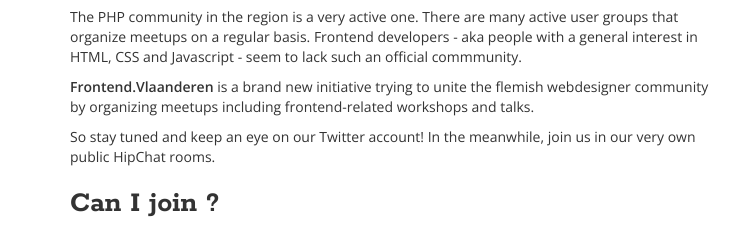
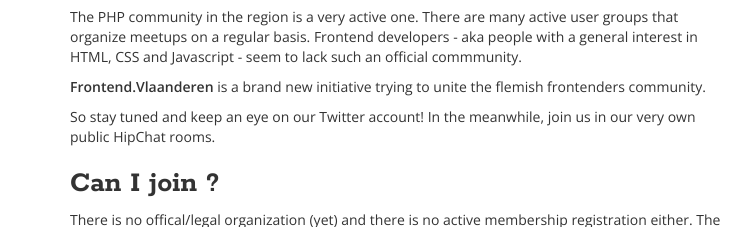
Before and after one commit to frontend-vlaanderen/frontend-vlaanderen.github.io, a website: page index.html in a window 1280 px wide. Shown: the part 676-903 px from the top of the page, 0-748 px from the left. Drawn offline with nearby package versions, Linux system fonts and the light colour scheme.

Commit message:
update text

```diff
--- a/index.html
+++ b/index.html
@@ -3,7 +3,7 @@
 <head lang="en">
     <meta charset="UTF-8">
     <meta name="description"
-      content="Frontend.Vlaanderen is a brand new initiative trying to unite the flemish frontend community by organizing meetups including frontend-related workshops and talks.">
+      content="Frontend.Vlaanderen is a brand new initiative trying to unite the flemish frontend community.">
     <meta name="copyright" content="Frontend.Vlaanderen" />
     <title>Frontend.vlaanderen</title>
     <link href='css/site.css' rel='stylesheet' type='text/css'>
@@ -53,8 +53,8 @@
                 <p>The PHP community in the region is a very active one. There are many active user groups that organize meetups
                     on a regular basis. Frontend developers - aka people with a general interest in HTML, CSS and Javascript -
                     seem to lack such an official commmunity.</p>
-                <p><b>Frontend.Vlaanderen</b> is a brand new initiative trying to unite the flemish webdesigner
-                    community by organizing meetups including frontend-related workshops and talks.</p>
+                <p><b>Frontend.Vlaanderen</b> is a brand new initiative trying to unite the flemish frontenders
+                    community.</p>
                 <!--<p class="lead">Hopefully, we will organize our first meetup around <b>Q2 2015</b>.</p>-->
                 <p>So stay tuned and keep an eye on our Twitter account! In the meanwhile, join us in our very own public HipChat rooms.</p>
 
```
